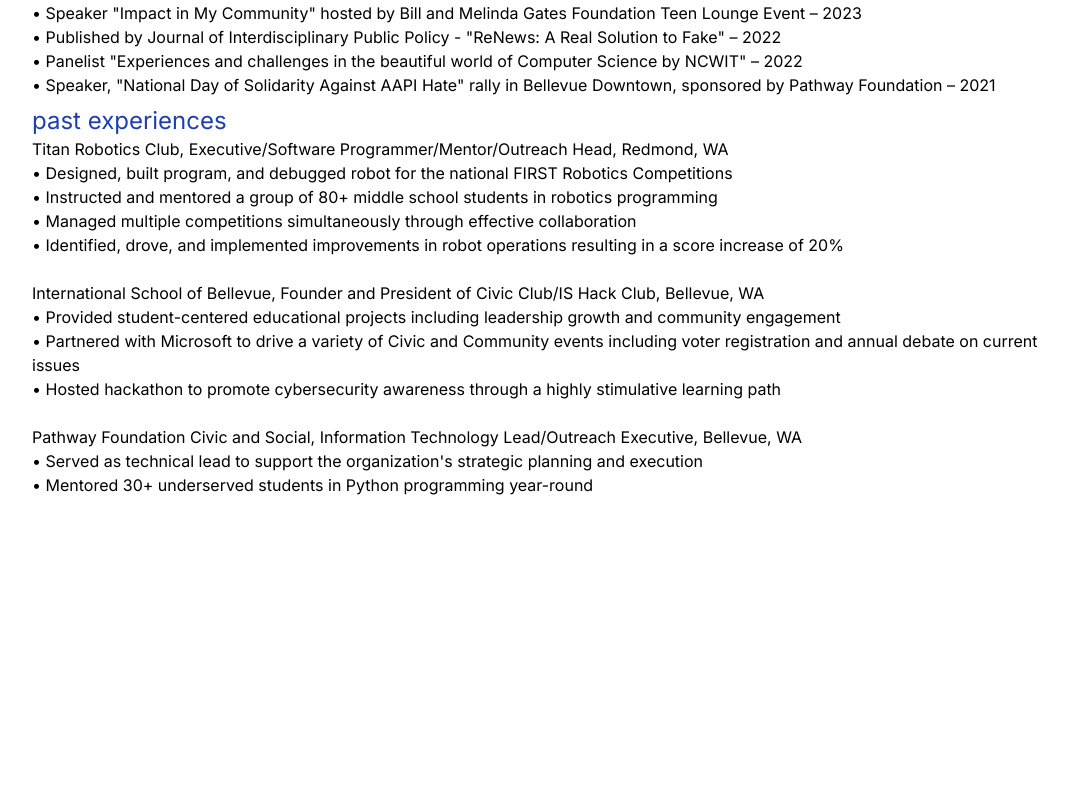
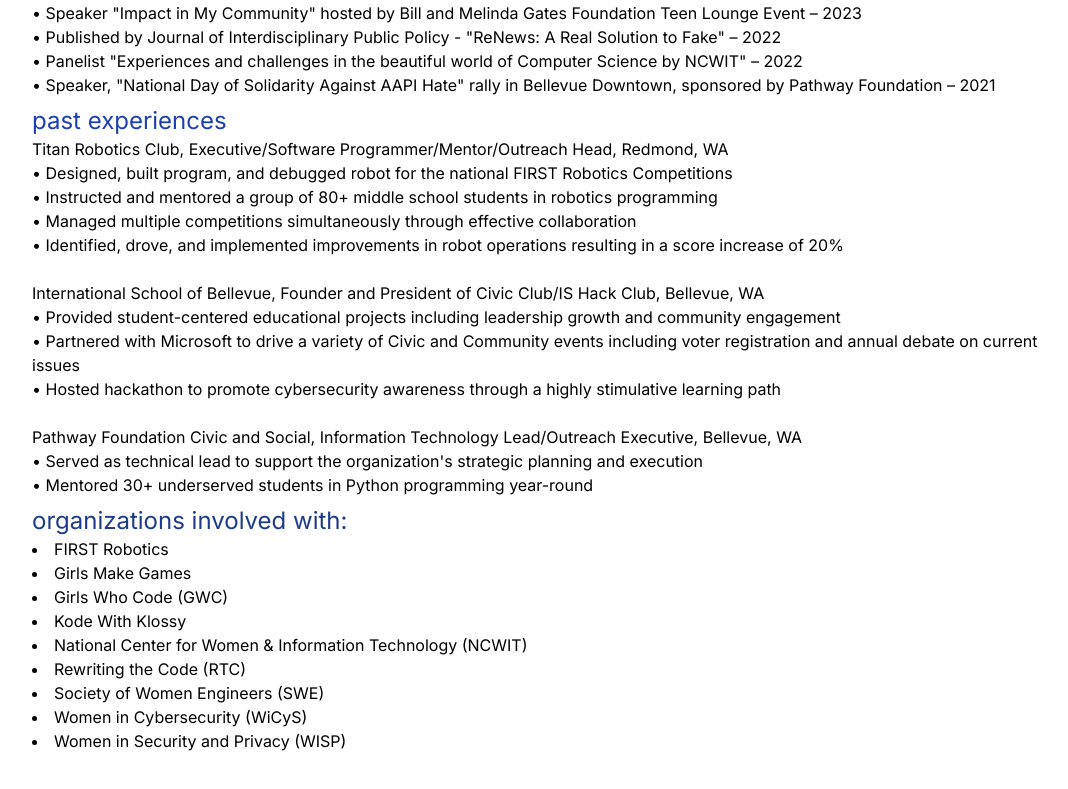
Before and after one commit to KeveeW1/kei-portfolio, a Next.js app: page /archive in a window 1280 px wide. Shown: the part 679-1468 px from the top of the page, without its empty margins (8-1076 px from the left). Before the commit the page ends 1216 px from the top, so only its background shows below. Built offline with nearby package versions, Linux system fonts and the light colour scheme.

Commit message:
Added in organizations

```diff
--- a/src/app/archive/page.jsx
+++ b/src/app/archive/page.jsx
@@ -66,19 +66,21 @@
             </p>
         </div>
 
-        {/* <div>
-        <h1 className='pt-2 text-2xl text-left pl-10 text-blue-900'>member of...</h1>
+        <div>
+        <h1 className='pt-2 text-2xl text-left pl-10 text-blue-900'>organizations involved with:</h1>
         <div className='text-left pl-10'>
+          <li>FIRST Robotics</li>
+          <li>Girls Make Games</li>
+          <li>Girls Who Code (GWC)</li>
+          <li>Kode With Klossy</li>
+          <li>National Center for Women & Information Technology (NCWIT)</li>
+          <li>Rewriting the Code (RTC)</li>
+          <li>Society of Women Engineers (SWE)</li>
           <li>Women in Cybersecurity (WiCyS)</li>
-          <li>Rewriting the Code</li>
-          <li>Kode With Klossy (Alumni)</li>
-          <li>Girls Make Games (Alumni)</li>
-          <li>Girls Who Code</li>
-          <li>Titan Robotics Club (Alumni)</li>
-          <li>NCWIT</li>
-          <p className=''>there's more...</p>
+          <li>Women in Security and Privacy (WISP)</li>
+          {/*<p className=''>there's more...</p>*/}
         </div>
-        </div> */}
+        </div>
 
       </div>
     </div>
```
